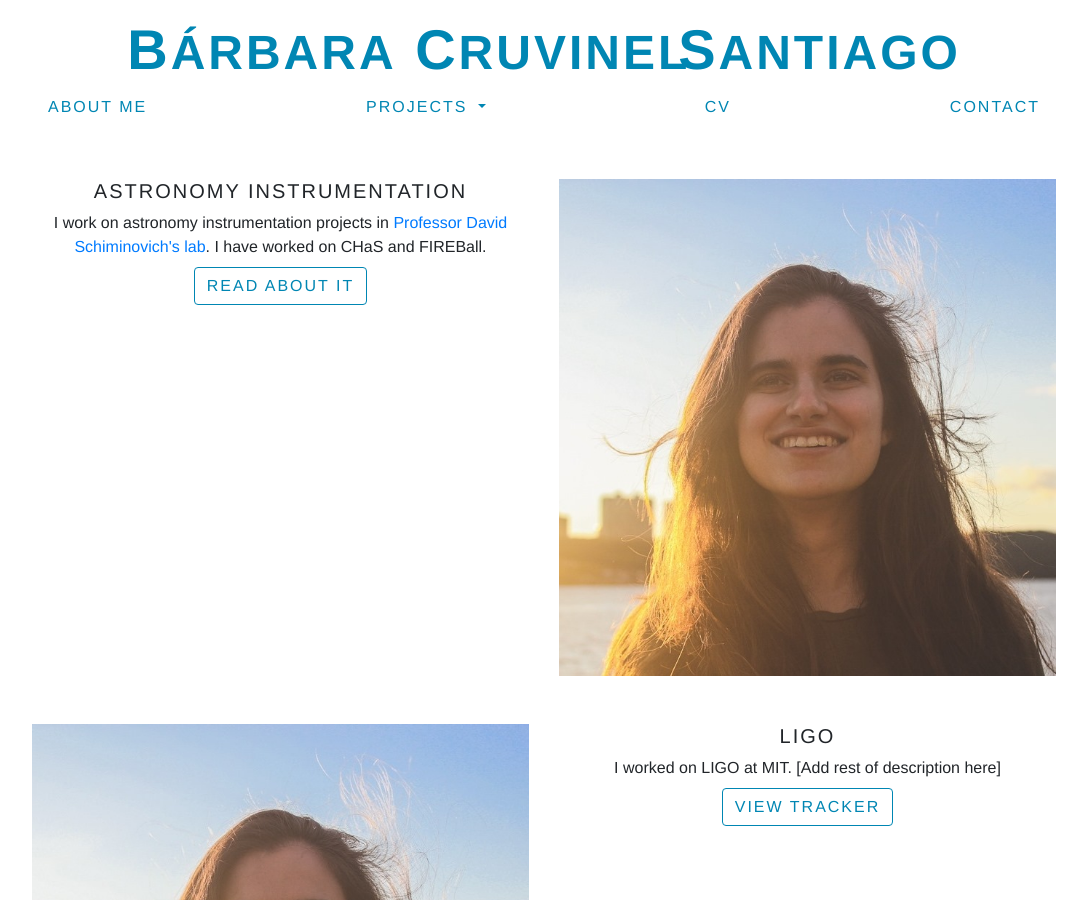
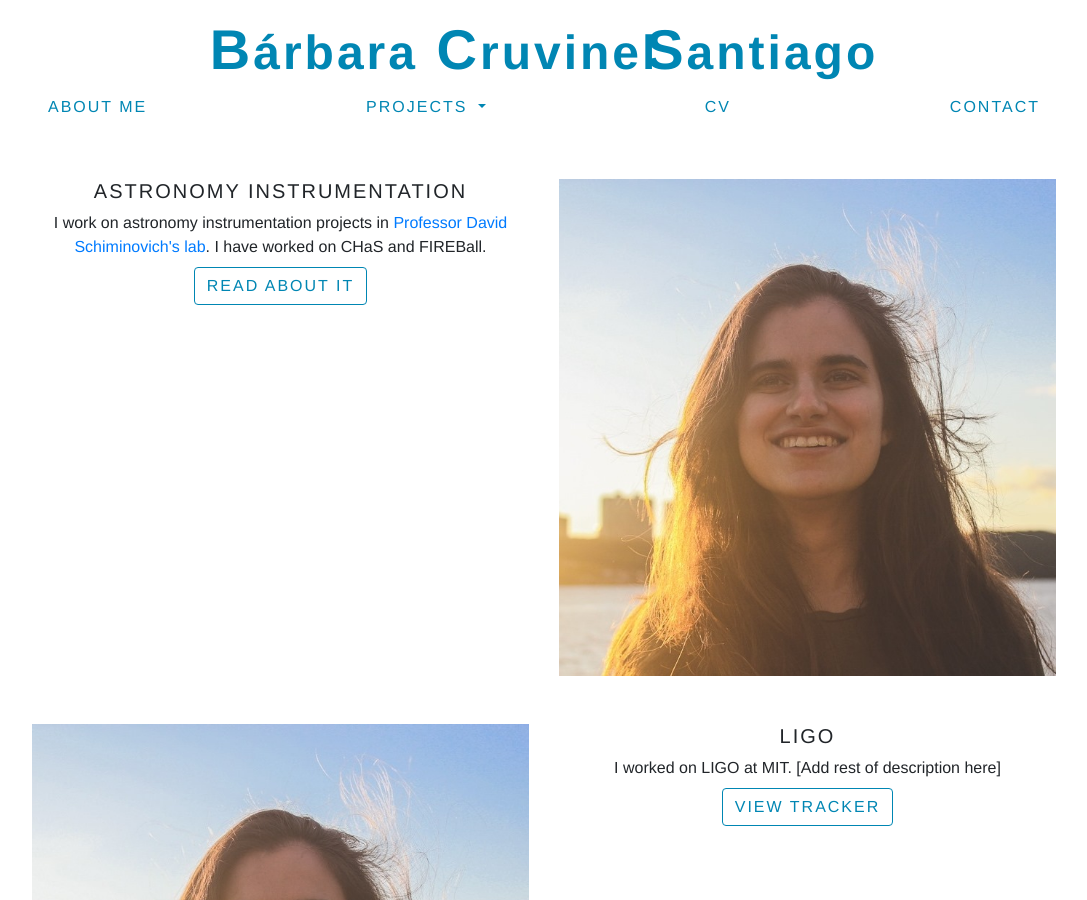
Before and after one commit to barbaracrusan/barbaracrusan.github.io, a Jekyll site: the page built from physics.html, in a window 1280 px wide and 900 px high. Shown: the whole window, without its empty margins (96-1183 px from the left). Built offline with Jekyll 4.4.1, drawn with Linux system fonts in a browser that asks for light colours; nearby versions of some CDN libraries.

Commit message:
Update nav.html

```diff
--- a/_layouts/nav.html
+++ b/_layouts/nav.html
@@ -6,7 +6,7 @@
   <body>
     <!-- Add name, and (desktop) bubble border -->
       <div class='tippy-top text-center'>
-        <a href="index.html" class="display-4 font-weight-bold text-center name-largecaps first-name">B<span class="name-smallcaps">ÁRBARA</span> C<span class="name-smallcaps last-name">RUVINEL</span> S<span class="name-smallcaps last-name">ANTIAGO</span></a>
+        <a href="index.html" class="display-4 font-weight-bold text-center name-largecaps first-name">B<span class="name-smallcaps">árbara</span> C<span class="name-smallcaps last-name">ruvinel</span> S<span class="name-smallcaps last-name">antiago</span></a>
        <!-- <div class='bubble-border d-none d-sm-block'>&#8212; &#8212; &#8212; &#8212; &#8212; &#8212; &#8212; &#8212;</div> -->
       </div>
 
```
